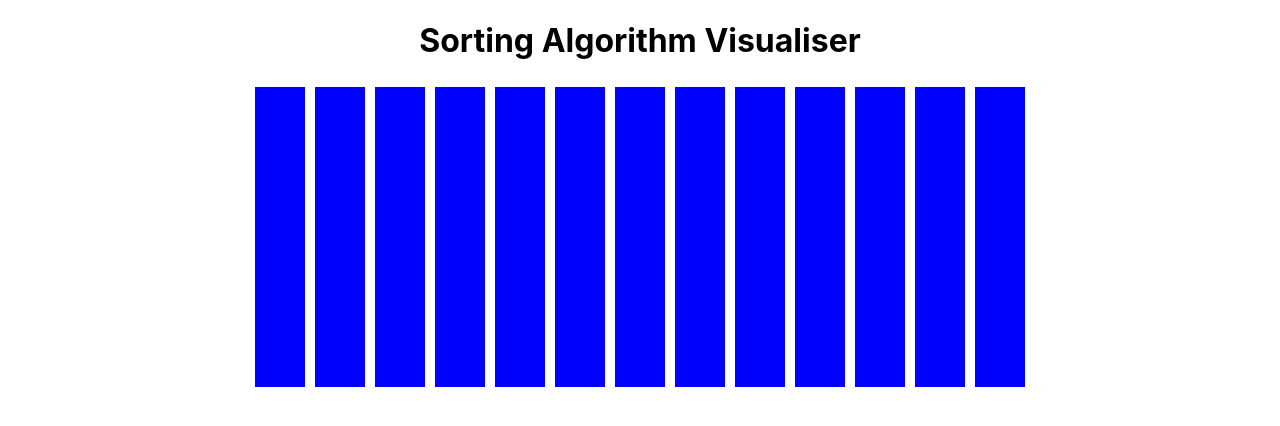
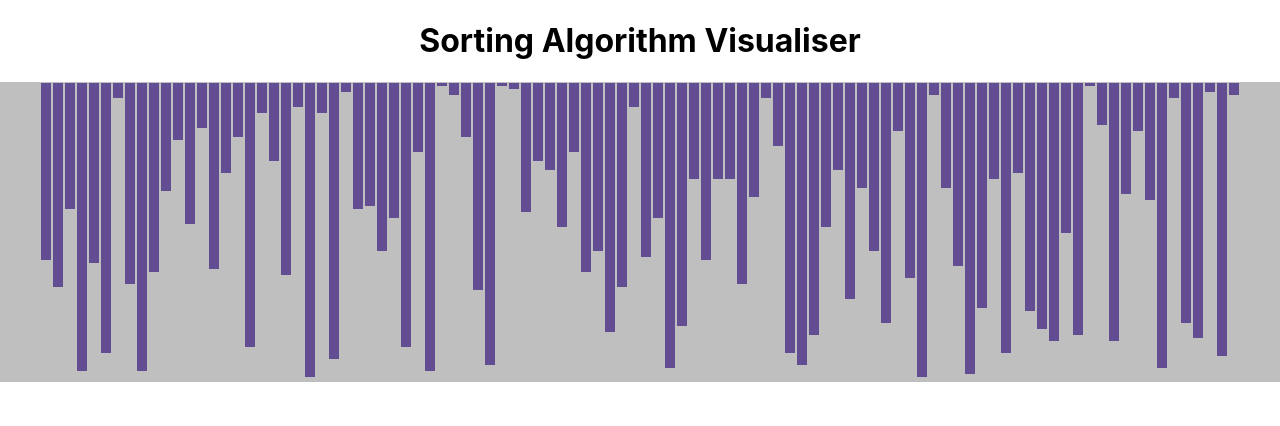
Before and after one commit to owenmilliner/sorting-algorithm-visualiser, a React (Create React App) app in the folder sorting-algorithm-visualiser/: page / in a window 1280 px wide. Shown: the top 426 px of the page. Built offline with nearby package versions, Linux system fonts and the light colour scheme.

Commit message:
Randomisation of bar values and refactor of Chart component.

```diff
--- a/sorting-algorithm-visualiser/public/index.html
+++ b/sorting-algorithm-visualiser/public/index.html
@@ -27,17 +27,6 @@
     <title>React App</title>
   </head>
   <body>
-    <noscript>You need to enable JavaScript to run this app.</noscript>
     <div id="root"></div>
-    <!--
-      This HTML file is a template.
-      If you open it directly in the browser, you will see an empty page.
-
-      You can add webfonts, meta tags, or analytics to this file.
-      The build step will place the bundled scripts into the <body> tag.
-
-      To begin the development, run `npm start` or `yarn start`.
-      To create a production bundle, use `npm run build` or `yarn build`.
-    -->
   </body>
 </html>
--- a/sorting-algorithm-visualiser/src/App.css
+++ b/sorting-algorithm-visualiser/src/App.css
@@ -2,10 +2,20 @@
   text-align: center;
 }
 
-.bar {
-  background-color: blue;
-  width: 50px;
+.chart {
+  width: auto;
   height: 300px;
+  background-color: rgba(0, 0, 0, 0.25);
+}
+
+.barParent {
+  width: 10px;
+  height: 100%;
   display: inline-block;
-  margin: 5px;
+  margin: 1px;
 }
+
+.barChild {
+  background-color: rgb(98, 77, 147);
+  width: auto;
+}
--- a/sorting-algorithm-visualiser/src/App.js
+++ b/sorting-algorithm-visualiser/src/App.js
@@ -6,7 +6,7 @@ function App() {
   return (
     <div className='App'>
       <Header />
-      <Chart />
+      <Chart className='chart' />
     </div>
   );
 }
--- a/sorting-algorithm-visualiser/src/components/Bar.jsx
+++ b/sorting-algorithm-visualiser/src/components/Bar.jsx
@@ -1,5 +1,9 @@
-const Bar = () => {
-  return <div class='bar'></div>;
+const Bar = ({ value }) => {
+  return (
+    <div className='barParent'>
+      <div className='barChild' style={{ height: `${value}%` }}></div>
+    </div>
+  );
 };
 
 export default Bar;
--- a/sorting-algorithm-visualiser/src/components/Chart.jsx
+++ b/sorting-algorithm-visualiser/src/components/Chart.jsx
@@ -1,21 +1,23 @@
+import { useEffect, useState } from 'react';
 import Bar from './Bar';
 
 const Chart = () => {
+  const [dataSet, setDataSet] = useState([]);
+
+  useEffect(() => {
+    const temp = [];
+
+    for (let i = 0; i < 100; i++) {
+      temp.push(Math.floor(Math.random() * (101 - 1) + 1));
+    }
+    setDataSet([...temp]);
+  }, []);
+
   return (
-    <div class='chart'>
-      <Bar />
-      <Bar />
-      <Bar />
-      <Bar />
-      <Bar />
-      <Bar />
-      <Bar />
-      <Bar />
-      <Bar />
-      <Bar />
-      <Bar />
-      <Bar />
-      <Bar />
+    <div className='chart'>
+      {dataSet.map((value) => {
+        return <Bar value={value} />;
+      })}
     </div>
   );
 };
```
